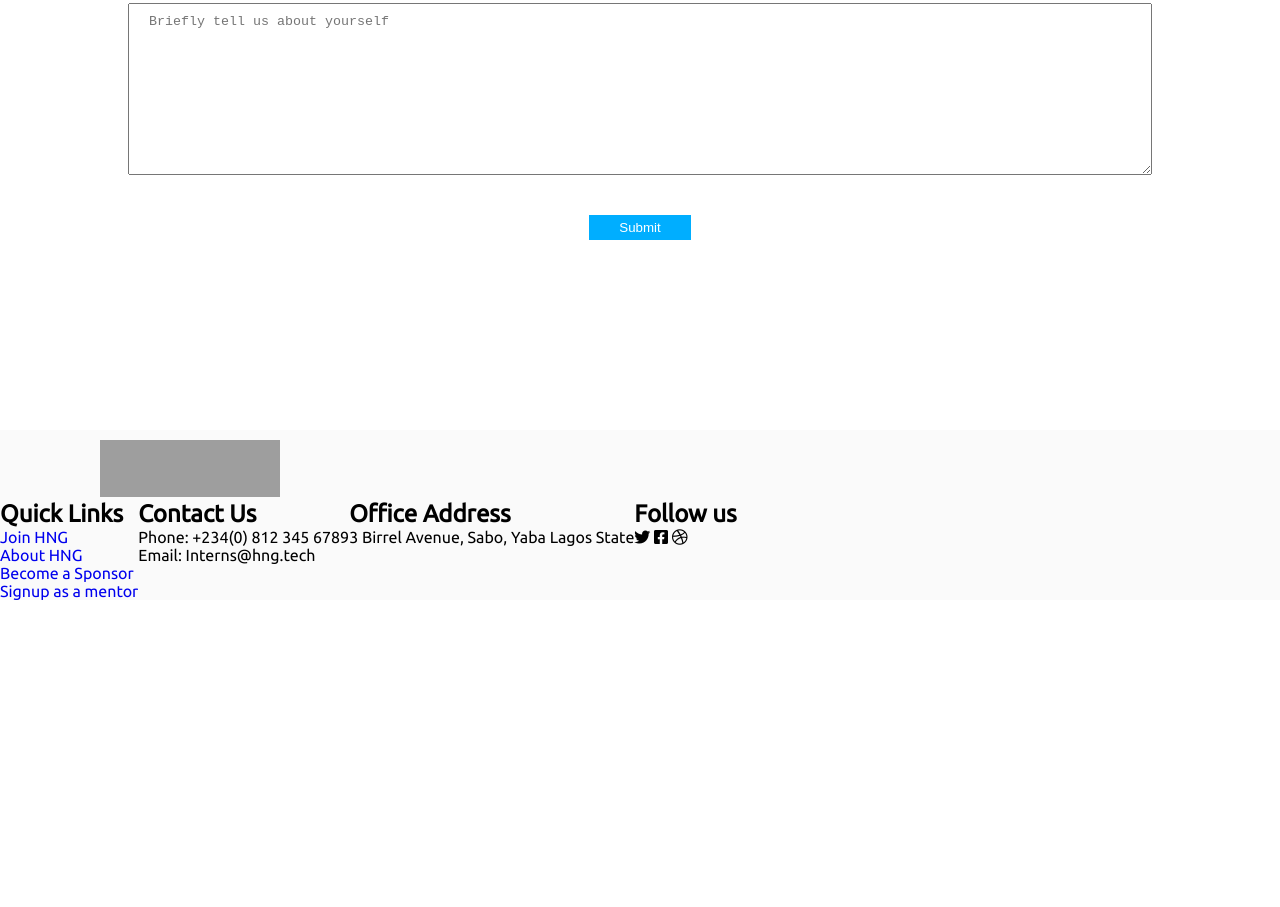
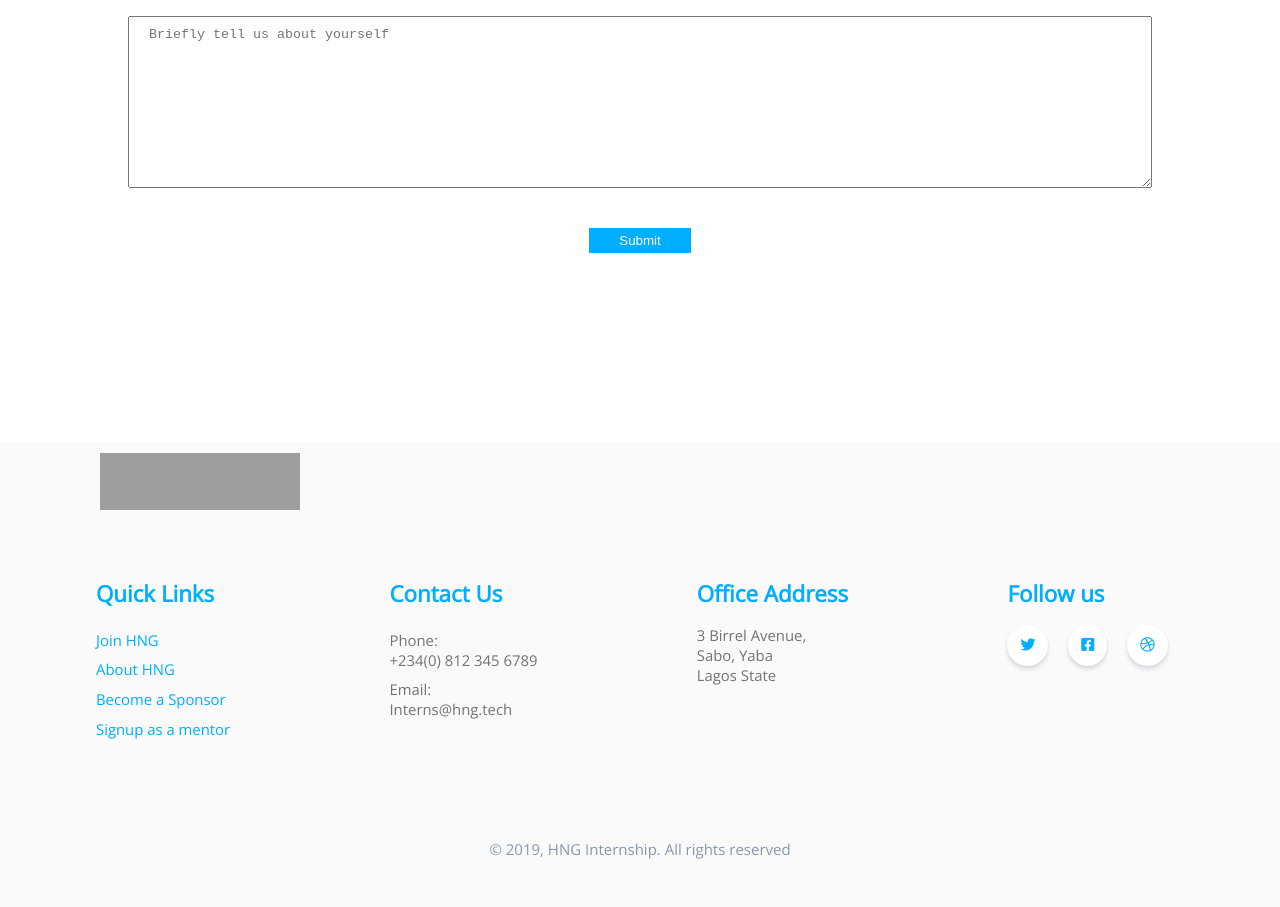
Before and after one commit to iwa-temmy/HNG-internship-Frame-3.2, a plain HTML site: page index.html in a window 1280 px wide. Shown: the part 971-1878 px from the top of the page. Before the commit the page ends 1571 px from the top, so only its background shows below. Drawn offline with nearby package versions, Linux system fonts and the light colour scheme; grey boxes are pictures that could not be loaded.

Commit message:
Added the footer designed by UwemEsther

```diff
--- a/index.html
+++ b/index.html
@@ -9,10 +9,7 @@
       rel="shortcut icon"
       href="https://res.cloudinary.com/dekillerj/image/upload/v1570648980/brand-logo.png"
     />
-    <link
-      href="https://fonts.googleapis.com/css?family=Ubuntu&display=swap"
-      rel="stylesheet"
-    />
+    <link href="https://fonts.googleapis.com/css?family=Open+Sans&display=swap" rel="stylesheet">
     <link
       rel="stylesheet"
       href="https://use.fontawesome.com/releases/v5.0.13/css/all.css"
@@ -29,7 +26,7 @@
         box-sizing: border-box;
         }
         body {
-        font-family: Ubuntu, "sans-serif";
+        font-family: 'Open Sans', sans-serif;
         }
         nav {
         background: #d1f0f6;
@@ -39,7 +36,7 @@
 
         img {
         height: 57px;
-        width: 180px;
+        width: 200px;
         line-height: 80px;
         margin-left: 100px;
         margin-top: 10px;
@@ -133,10 +130,53 @@
         .footer-container{
           background: #FAFAFA;
           margin-top: 10rem;
+          font-size: 0.93rem;
         }
         .footer-items{
           display: flex;
-          justify-items: space-around;
+          justify-content: space-between;
+          vertical-align: middle;
+          margin:  3rem 6rem;
+        }
+        .footer-logo{
+          width: 12.5rem;
+        }
+        .footer-header{
+          padding: 1rem 0;
+          color: #00AEFF;
+        }
+        .footer-item{
+          padding: 0.3rem 0;
+        }
+        .footer-links a{
+          color: #00AEFF;
+        }
+        .footer-items a:hover{
+          color:#ccc;
+        }
+        .contact-us__item{
+          padding: 0.3rem 0;
+          color:#737373;
+        }
+        .office-address{
+          color: #737373;
+        }
+        .footer-p{
+          text-align:center;
+          padding: 3rem;
+          color:  #8898AA;
+          font-style: normal;
+          font-weight: normal;
+          font-size: 15px;
+        }
+        .social-icon{
+          margin-right: 1rem;
+          color:#00aeff;
+          background: white;
+          padding: 0.5rem;
+          border: 5px solid white;
+          box-shadow:0px 4px 4px rgba(50, 50, 93, 0.11), 0px 1px 3px rgba(0, 0, 0, 0.08) ;
+          border-radius: 50%;
         }
         @media (min-width: 320px) and (max-width: 480px) {
         img {
@@ -240,33 +280,34 @@
     </div>
     <div class="footer-container">
       <footer class="footer">
-        <img src="https://res.cloudinary.com/dekillerj/image/upload/v1570648980/brand-logo.png" alt="HNG logo">
+        <img class="footer-logo" src="https://res.cloudinary.com/dekillerj/image/upload/v1570648980/brand-logo.png" alt="HNG logo">
         <div class="footer-items">
-            <div>
-              <h2>Quick Links</h2>
-              <ul>
-              <li><a href="#">Join HNG</a></li>
-              <li><a href="#">About HNG</a></li>
-              <li><a href="#">Become a Sponsor</a></li>
-              <li><a href="#">Signup as a mentor</a></li>
+            <div class="quickLinks">
+              <h2 class="footer-header">Quick Links</h2>
+              <ul class="footer-links">
+              <a href="#"><li class="footer-item">Join HNG</li></a>
+              <a href="#"><li class="footer-item">About HNG</li></a>
+              <a href="#"><li class="footer-item">Become a Sponsor</li></a>
+              <a href="#"><li class="footer-item">Signup as a mentor</li></a>
               </ul>
             </div>
-            <div>
-                <h2>Contact Us</h2>
-                <p>Phone: +234(0) 812 345 6789</p>
-                <p>Email: Interns@hng.tech</p>
+            <div class="contact-us">
+                <h2 class="footer-header">Contact Us</h2>
+                <p class="contact-us__item">Phone: <br> +234(0) 812 345 6789</p>
+                <p class="contact-us__item">Email: <br> Interns@hng.tech</p>
             </div>
             <div>
-                <h2>Office Address</h2>
-                <p>3 Birrel Avenue, Sabo, Yaba Lagos State</p>
+                <h2 class="footer-header">Office Address</h2>
+                <p class="office-address">3 Birrel Avenue,<br> Sabo, Yaba<br> Lagos State</p>
             </div>
             <div>
-                <h2>Follow us</h2>
-                <i class="fab fa-twitter"></i>
-                <i class="fab fa-facebook-square"></i>
-                <i class="fab fa-dribbble"></i>
+                <h2 class="footer-header">Follow us</h2>
+                <i class="fab fa-twitter social-icon"></i>
+                <i class="fab fa-facebook-square social-icon"></i>
+                <i class="fab fa-dribbble social-icon"></i>
             </div>
       </div>
+      <p class="footer-p">&copy; 2019, HNG Internship. All rights reserved</p>
       </footer>
     </div>
   </body>
```
